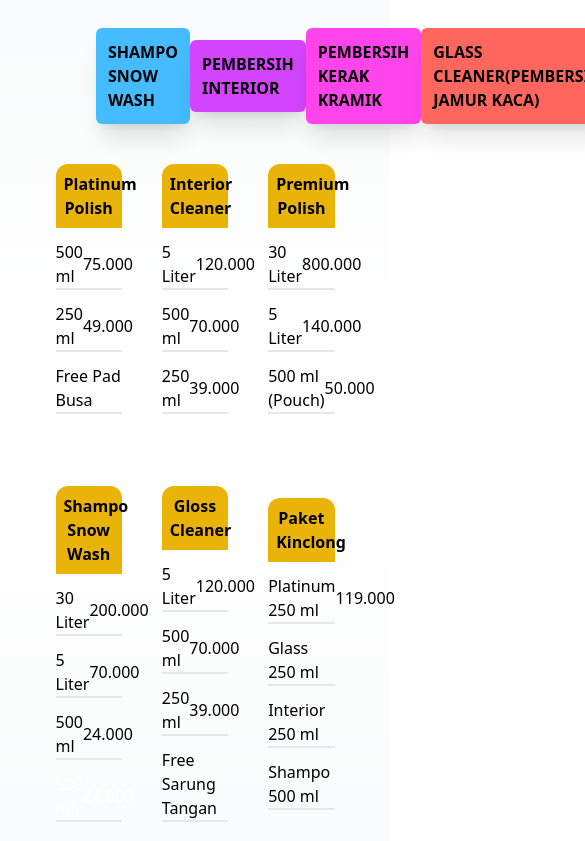
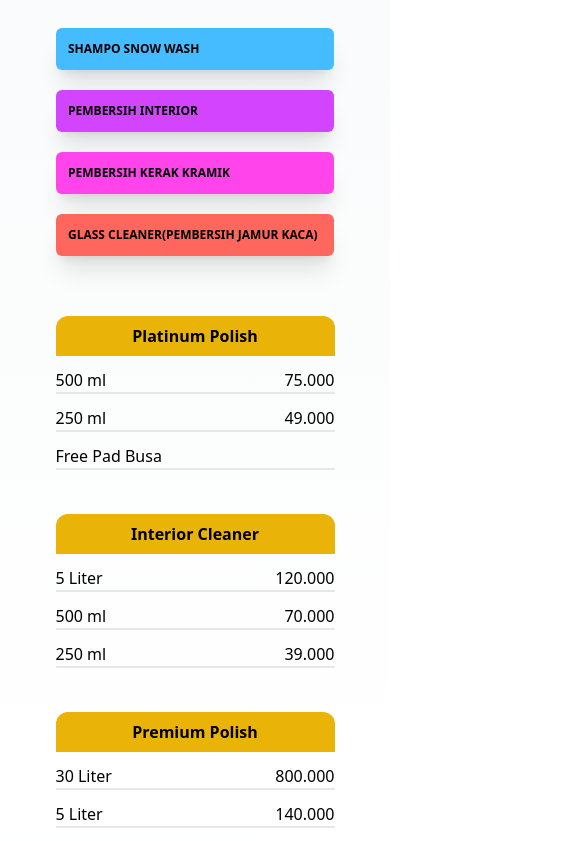
Before and after one commit to nidamuna/promosi_shampo, a React (Create React App) app: page / in a window 390 px wide. Shown: the part 2923-3764 px from the top of the page, 585 px wide, since content can reach past the window. Built offline with nearby package versions, Linux system fonts and the light colour scheme.

Commit message:
responsive pricelist sm

```diff
--- a/src/component/Harga.jsx
+++ b/src/component/Harga.jsx
@@ -9,17 +9,17 @@ const Harga = () => {
             <h1 className='font-bold text-4xl w-full text-center'>
                 Tersedia Juga :
             </h1>
-            <ul className='flex w-full justify-between items-center px-14 mt-8 font-semibold'>
+            <ul className='flex md:flex-row flex-col w-full justify-center md:justify-between items-center text-[12px] md:text-[16px] px-4 md:px-14 mt-8 font-semibold'>
                 {color.map((i, index) => (
                     <li key={index}
-                        className={`p-3 rounded-md shadow-xl`}
+                        className={`p-3 rounded-md shadow-xl w-full md:w-auto mb-5 md:mb-0`}
                         style={{ backgroundColor: i }}
                     >
                         {data[index]}
                     </li>
                 ))}
             </ul>
-            <div className='grid grid-cols-3 gap-y-8 gap-x-10 w-[90%]'>
+            <div className='grid grid-cols-1 md:grid-cols-3 gap-y-1 gap-x-0 md:gap-y-8 md:gap-x-10 w-[90%]'>
                 {/* platinum */}
                 <div className='flex flex-col justify-center items-center mt-10'>
                     <div className='bg-yellow-500 p-2 font-semibold w-[100%] text-center rounded-t-xl'>
@@ -90,7 +90,7 @@ const Harga = () => {
                         <p>500 ml</p>
                         <p>24.000</p>
                     </div>
-                    <div className='flex justify-between items-center w-[100%] mt-3 border-b-2 text-white'>
+                    <div className='md:flex justify-between items-center w-[100%] mt-3 text-white hidden'>
                         <p>500 ml</p>
                         <p>24.000</p>
                     </div>
```
